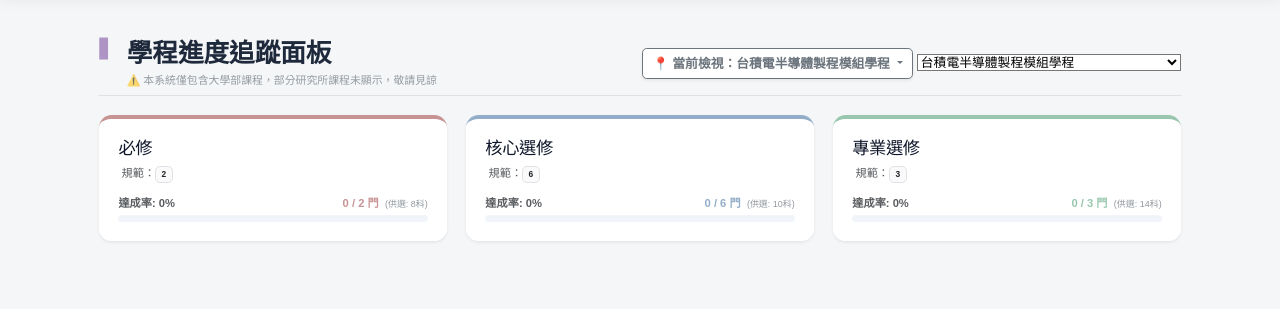
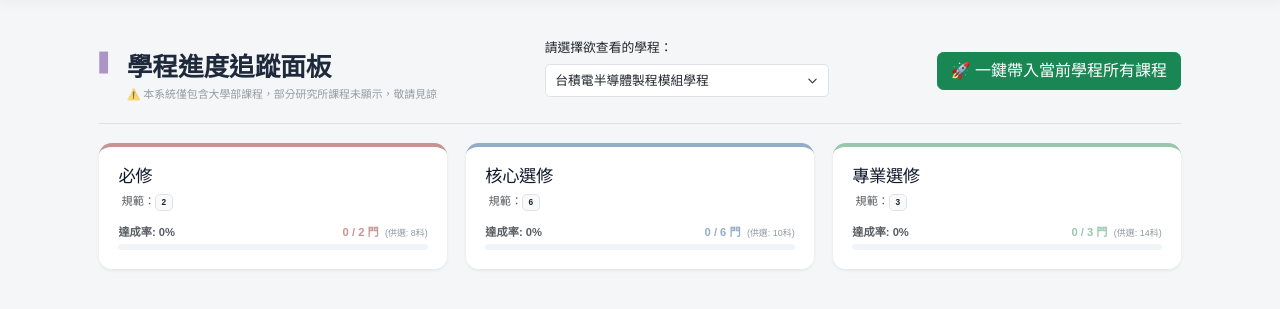
Before and after one commit to jameslin101219-maker/NTHU_ChemE_Portfolio, a Flask app: page /tsmc_program in a window 1280 px wide. Shown: the part 55-364 px from the top of the page. Run offline with Flask 3, Linux system fonts and the light colour scheme; the visitor is signed in with stand-in values (Sample User, id 1); data that the repository does not hold is empty; some libraries are stand-ins or nearby versions.

Commit message:
Update tsmc_program.html

```diff
--- a/templates/tsmc_program.html
+++ b/templates/tsmc_program.html
@@ -23,11 +23,9 @@
                 </small>
             </div>
         </div>
-        <div class="dropdown">
-            <button class="btn btn-outline-secondary dropdown-toggle fw-bold shadow-sm" type="button" data-bs-toggle="dropdown" style="background-color: #fff;">
-                📍 當前檢視：{{ current_program }}
-            </button>
-            <select id="program-selector" onchange="window.location.href='/tsmc_program?program=' + this.value">
+        <div class="mb-4">
+    <label for="program-selector" class="form-label font-weight-bold">請選擇欲查看的學程：</label>
+    <select id="program-selector" class="form-select form-control-lg" onchange="switchProgram(this.value)">
         {% for prog in all_programs %}
             <option value="{{ prog }}" {% if prog == current_program %}selected{% endif %}>
                 {{ prog }}
@@ -35,6 +33,10 @@
         {% endfor %}
     </select>
 </div>
+
+<button type="button" class="btn btn-success btn-lg mb-3" onclick="importCourses()">
+    🚀 一鍵帶入當前學程所有課程
+</button>
     </div>
 
     <div class="row g-4 mb-5">
```
Lines whose indentation alone changed are shown as unchanged.
